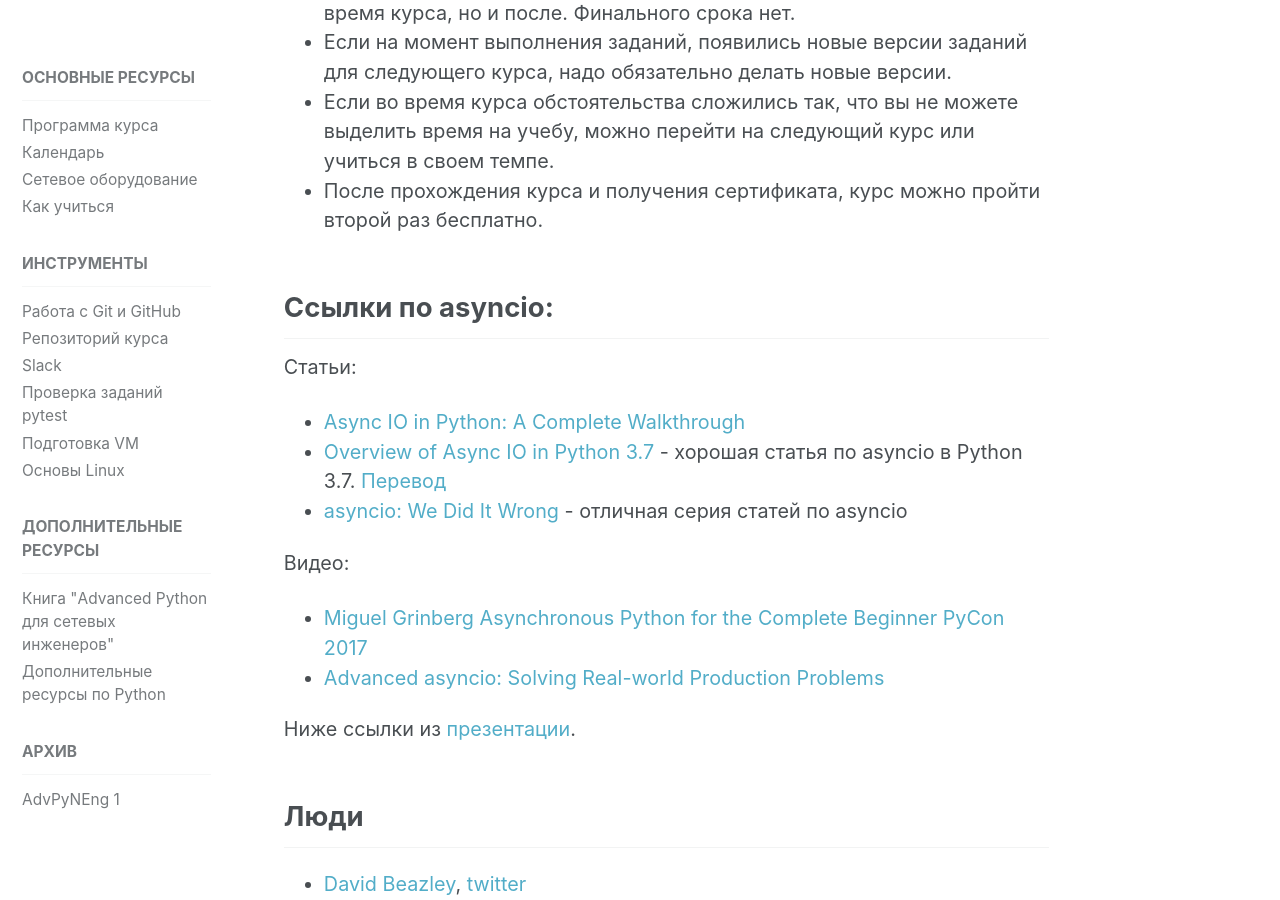
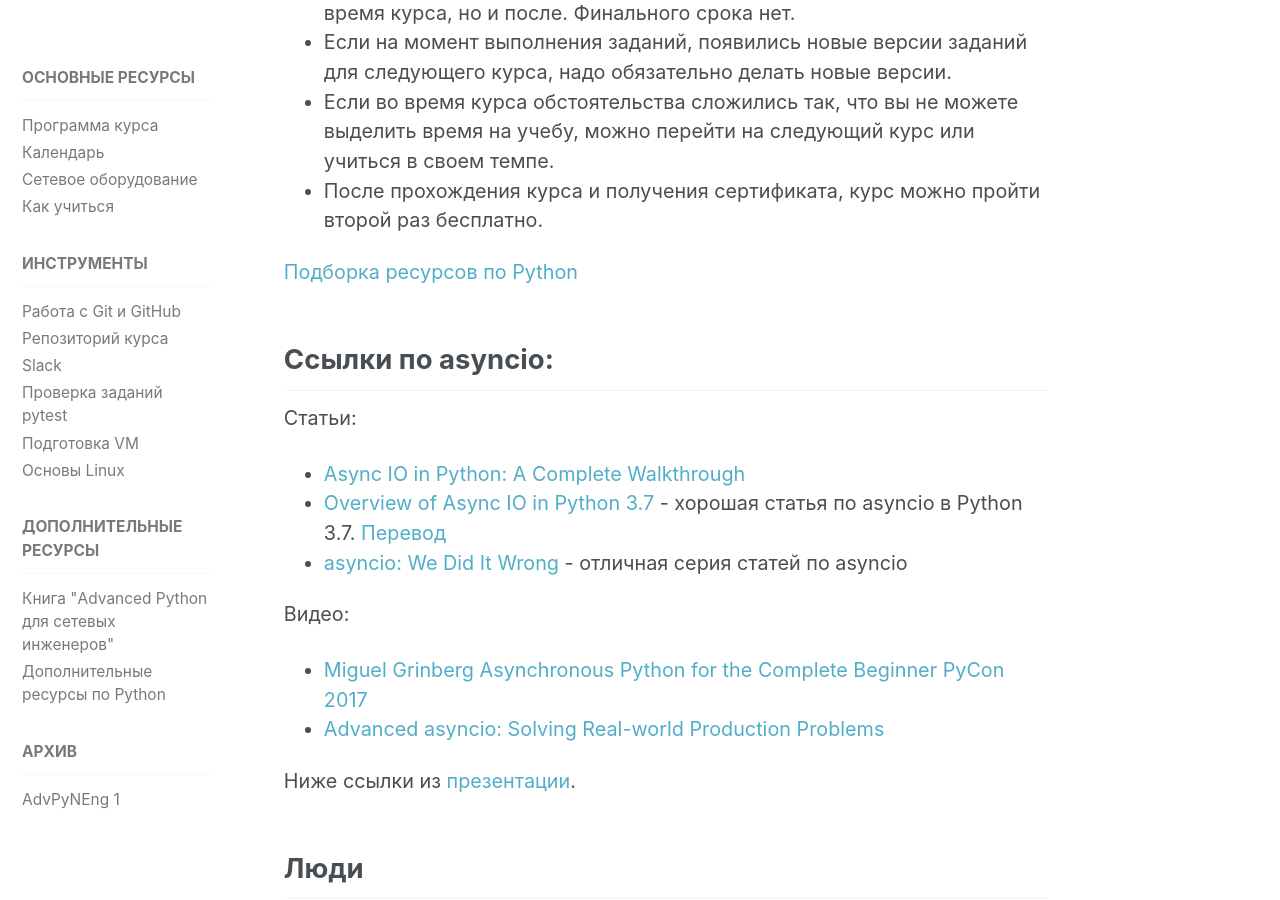
Before and after one commit to advpyneng/advpyneng.github.io, a Jekyll site: the page built from _posts/advpyneng2/2020-12-05-lecture-23.md, in a window 1280 px wide and 900 px high, scrolled down 320 px. Built offline with Jekyll 4.4.1, drawn with Linux system fonts in a browser that asks for light colours; comment, search, counter and statistics services are not loaded.

Commit message:
lecture 23

```diff
--- a/_posts/advpyneng2/2020-12-05-lecture-23.md
+++ b/_posts/advpyneng2/2020-12-05-lecture-23.md
@@ -16,6 +16,7 @@ toc: true
 * Если во время курса обстоятельства сложились так, что вы не можете выделить время на учебу, можно перейти на следующий курс или учиться в своем темпе.
 * После прохождения курса и получения сертификата, курс можно пройти второй раз бесплатно.
 
+[Подборка ресурсов по Python](https://natenka.github.io/pyneng-resources/)
 
 ## Ссылки по asyncio:
 
```
